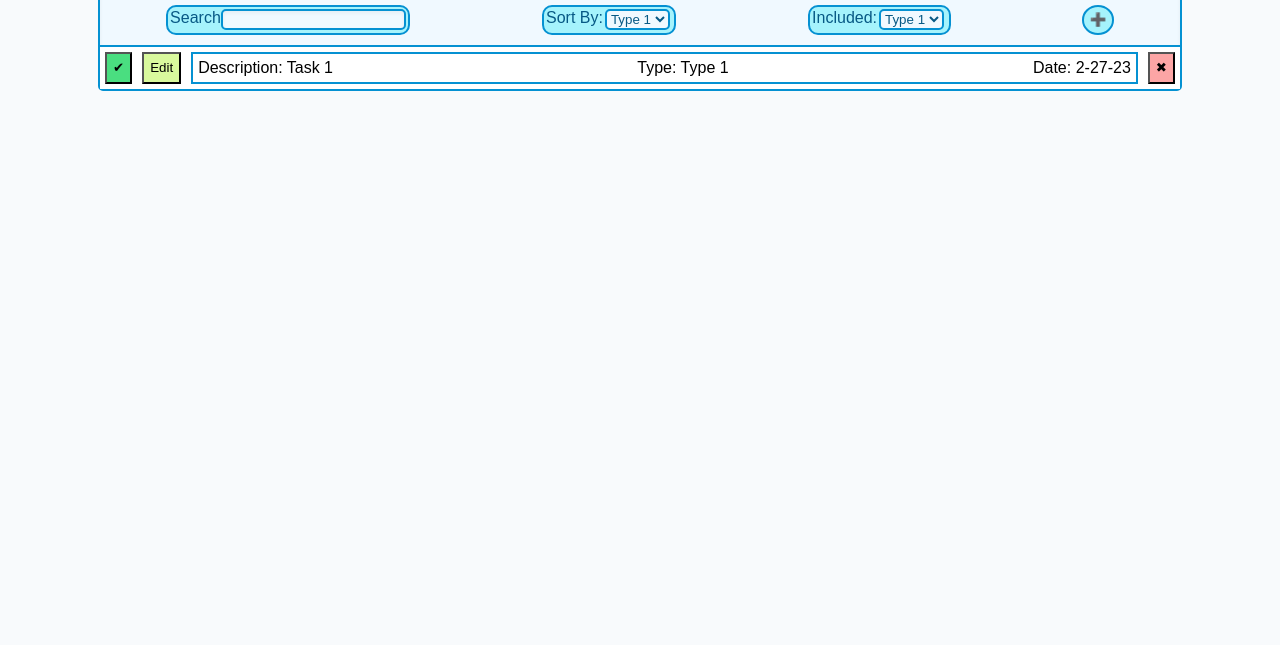
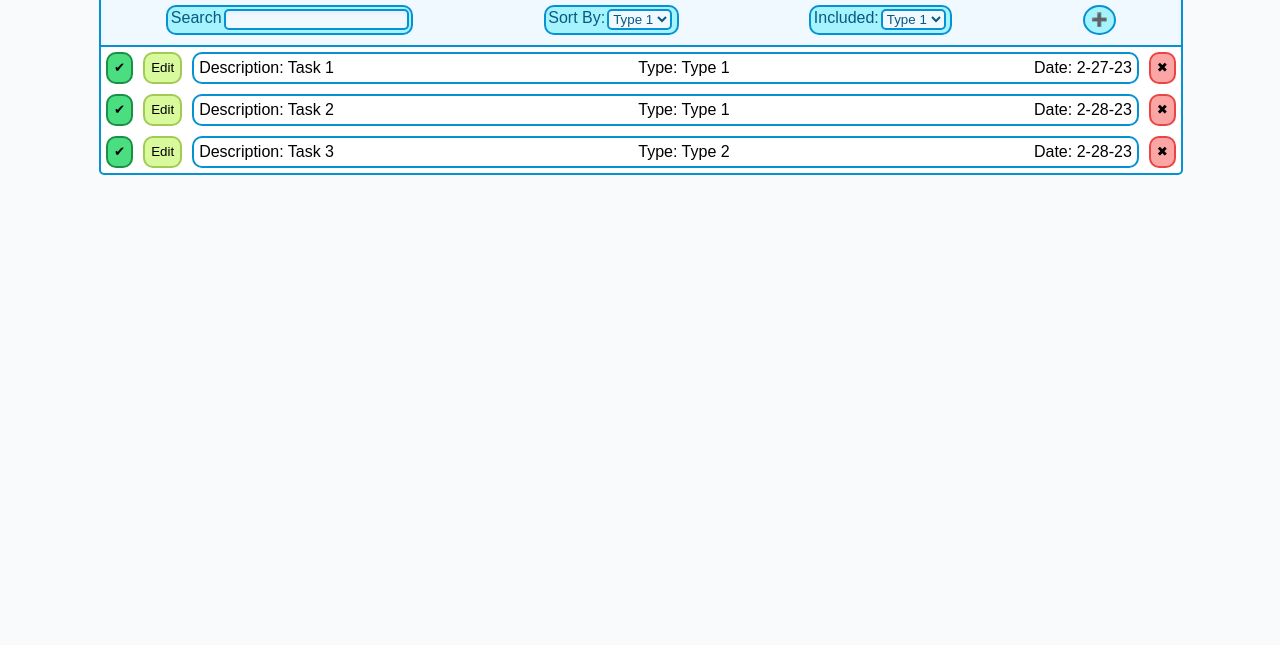
Before and after one commit to TheGreengo/startup, a plain HTML site: page todo.html in a window 1280 px wide. Shown: the part 155-800 px from the top of the page. Drawn offline with Linux system fonts and the light colour scheme.

Commit message:
Finishing touches to todos

```diff
--- a/style.css
+++ b/style.css
@@ -215,6 +215,7 @@ menu{
 .todo-in{
     box-shadow: inset 0 2px 4px 0 rgb(0 0 0 / 0.05);
     background-color: #f0f9ff;
+    margin-left: 2px;
 }
 
 .pack{
@@ -233,6 +234,8 @@ menu{
 
 .todo-dis{
     background-color: white;
+    border-bottom-left-radius: 5px;
+    border-bottom-right-radius: 5px;
 }
 
 .task{
@@ -249,6 +252,7 @@ menu{
     border: solid #0591d2 2px;
     margin: 5px;
     padding: 5px;
+    border-radius: 10px;
 }
 
 .todo-tl{
@@ -258,20 +262,28 @@ menu{
     color:#d1d5db;
     padding-bottom: 7.5px;
     background-color: #a5f3fc;
+    border-top-left-radius: 5px;
+    border-top-right-radius: 5px;
 }
 
 .dlt-btn{
     background-color: #fca5a5;
     margin: 5px;
+    border-radius: 10px;
+    border: solid #ea4545 2px;
 }
 
 .edit-btn{
     background-color: #d9f99d;
     margin: 5px;
+    border-radius: 10px;
+    border: solid #a1cb54 2px;
 }
 
 
 .comp-btn{
     background-color: #4ade80;
     margin: 5px;
+    border-radius: 10px;
+    border: solid #199045 2px;
 }
--- a/todo.html
+++ b/todo.html
@@ -65,6 +65,38 @@
                         </div>
                         <button class="dlt-btn">&#10006;</button>
                     </div>
+                    <div class="task">
+                        <button class="comp-btn">&#10004;</button>
+                        <button class="edit-btn">Edit</button>
+                        <div class="task-mn">
+                            <div>
+                                Description: Task 2
+                            </div>
+                            <div>
+                                Type: Type 1
+                            </div>
+                            <div>
+                                Date: 2-28-23
+                            </div>
+                        </div>
+                        <button class="dlt-btn">&#10006;</button>
+                    </div>
+                    <div class="task">
+                        <button class="comp-btn">&#10004;</button>
+                        <button class="edit-btn">Edit</button>
+                        <div class="task-mn">
+                            <div>
+                                Description: Task 3
+                            </div>
+                            <div>
+                                Type: Type 2
+                            </div>
+                            <div>
+                                Date: 2-28-23
+                            </div>
+                        </div>
+                        <button class="dlt-btn">&#10006;</button>
+                    </div>
                 </div>
             </div>
         </div>
```
